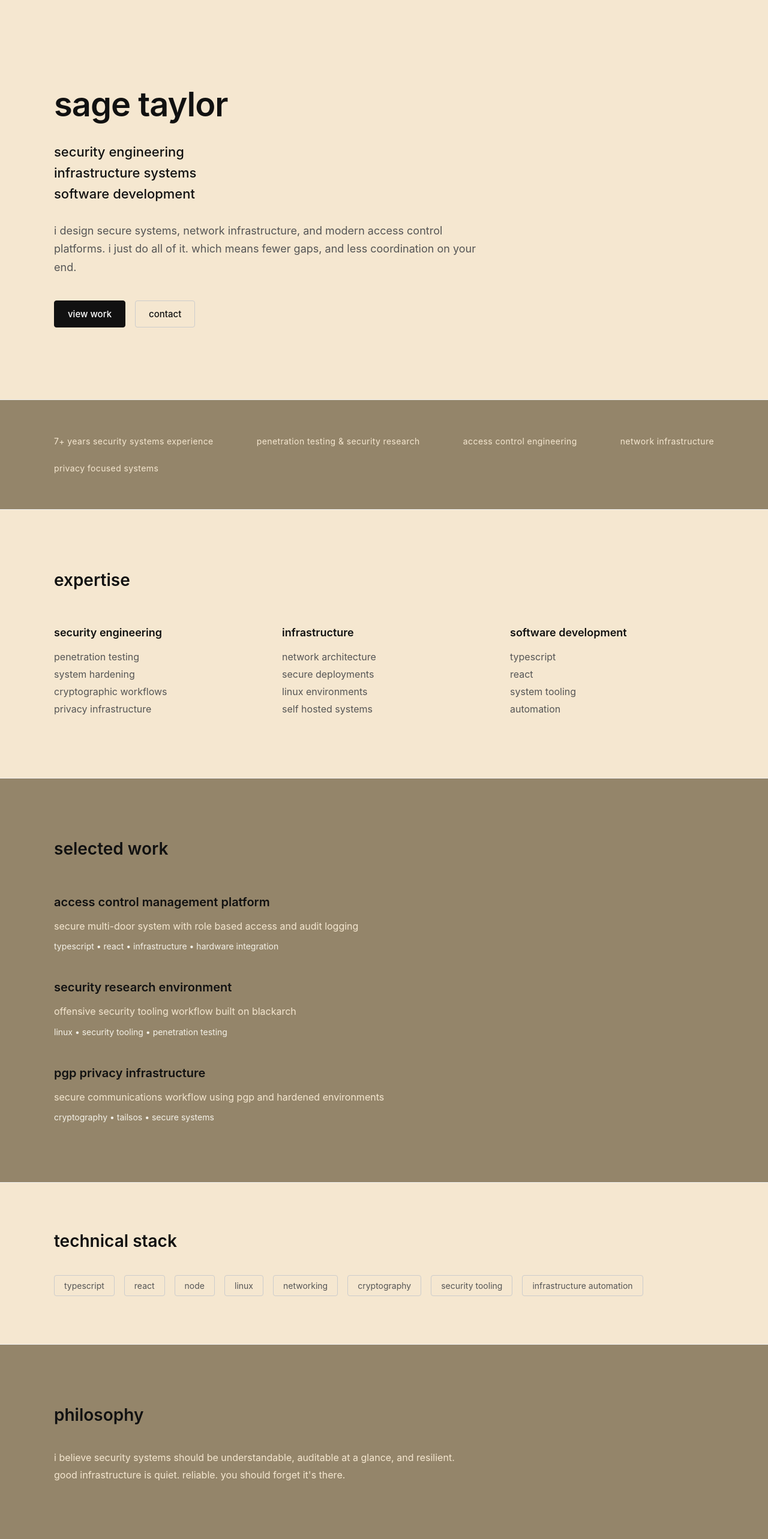
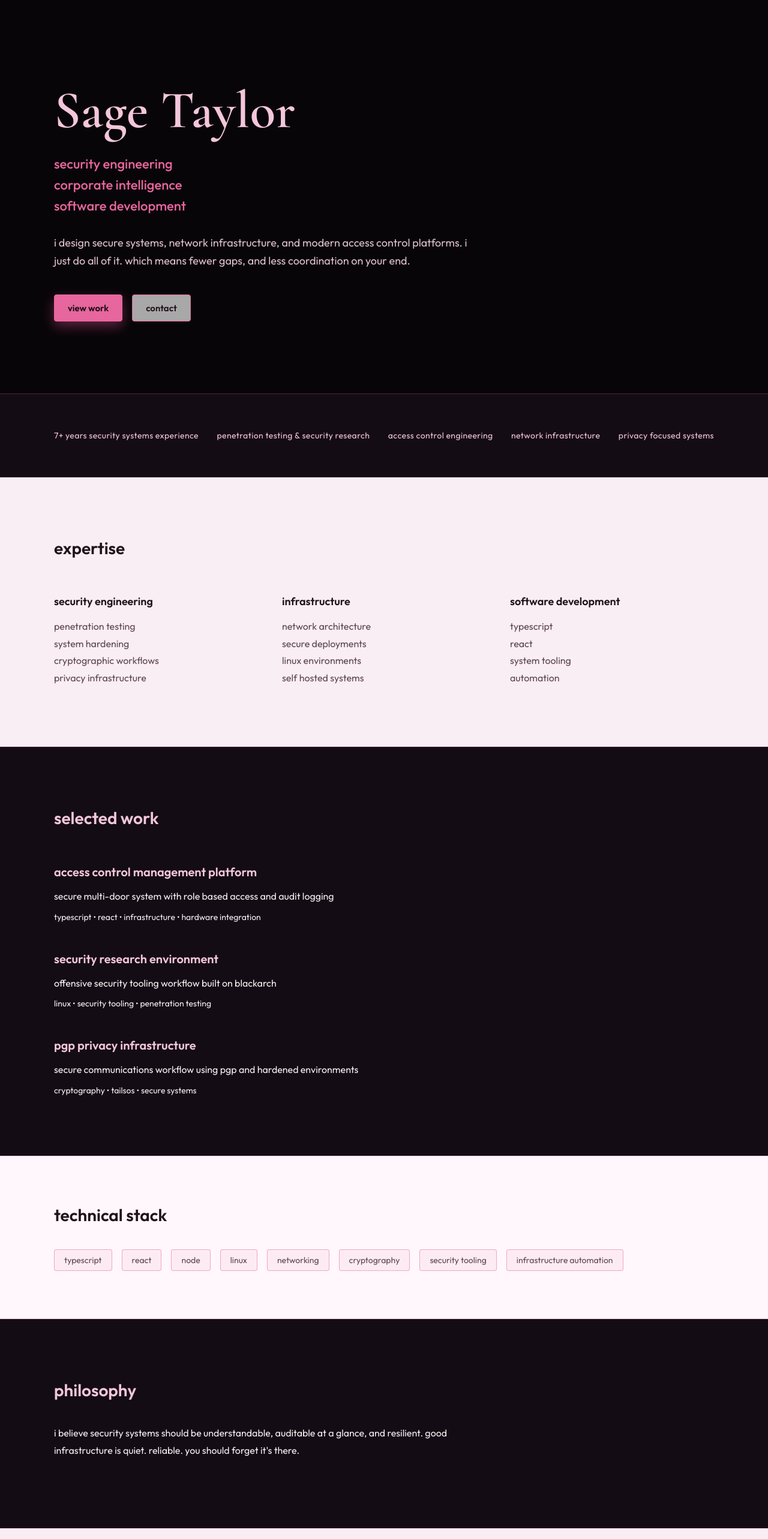
Before and after one commit to chevalier-security/portfolio, a React (Vite) app: page /projects in a window 1280 px wide. Shown: the top 2566 px of the page at 60% size. Built offline with nearby package versions, Linux system fonts and the light colour scheme.

Commit message:
Refine portfolio theme and typography for professional contrast

```diff
--- a/src/components/sections/ContactCTA.tsx
+++ b/src/components/sections/ContactCTA.tsx
@@ -6,9 +6,10 @@ export default function ContactCTA() {
     <section
       style={{
         padding: "120px 0",
-        borderTop: "1px solid #eee",
+        borderTop: "1px solid var(--border-subtle)",
         textAlign: "center",
-        backgroundColor: "#f5e7d0"
+        backgroundColor: "var(--bg-soft)",
+        color: "var(--ink)"
       }}
     >
       <Container>
@@ -25,7 +26,7 @@ export default function ContactCTA() {
         <p
           style={{
             fontSize: "16px",
-            color: "#555",
+              color: "var(--ink-muted)",
             lineHeight: 1.7,
             marginBottom: "40px"
           }}
--- a/src/components/sections/Credibility.tsx
+++ b/src/components/sections/Credibility.tsx
@@ -13,9 +13,9 @@ export default function Credibility() {
     <section
       style={{
         padding: "60px 0",
-        borderTop: "1px solid #eee",
-        borderBottom: "1px solid #eee",
-        backgroundColor: "#94856a"
+        borderTop: "1px solid var(--border-subtle)",
+        borderBottom: "1px solid var(--border-subtle)",
+        backgroundColor: "var(--bg-alt)"
       }}
     >
       <Container>
@@ -32,7 +32,7 @@ export default function Credibility() {
               key={item}
               style={{
                 fontSize: "14px",
-                color: "#f5e7d0",
+                color: "var(--accent-soft)",
                 letterSpacing: "0.4px"
               }}
             >
--- a/src/components/sections/Expertise.tsx
+++ b/src/components/sections/Expertise.tsx
@@ -40,7 +40,8 @@ export default function Expertise() {
     <section
       style={{
         padding: "100px 0",
-        backgroundColor: "#f5e7d0"
+        backgroundColor: "var(--bg-soft)",
+        color: "var(--ink)"
       }}
     >
       <Container>
@@ -80,7 +81,7 @@ export default function Expertise() {
                   margin: 0,
                   listStyle: "none",
                   lineHeight: 1.8,
-                  color: "#555"
+                  color: "var(--ink-muted)"
                 }}
               >
                 {column.items.map((item) => (
--- a/src/components/sections/Hero.tsx
+++ b/src/components/sections/Hero.tsx
@@ -6,18 +6,21 @@ export default function Hero() {
     <section
       style={{
         padding: "140px 0 120px 0",
-        backgroundColor: "#f5e7d0"
+        backgroundColor: "var(--bg)"
       }}
     >
       <Container>
         <div style={{ maxWidth: "720px" }}>
-
           <h1
             style={{
-              fontSize: "56px",
+              fontSize: "clamp(3rem, 8vw, 5.5rem)",
               fontWeight: 600,
               marginBottom: "28px",
-              letterSpacing: "-1px"
+              letterSpacing: "0.2px",
+              lineHeight: 1,
+              fontFamily: '"Cormorant Garamond", serif',
+              color: "var(--accent-soft)",
+              textTransform: "capitalize"
             }}
           >
             sage taylor
@@ -28,18 +31,19 @@ export default function Hero() {
               fontSize: "22px",
               lineHeight: 1.6,
               marginBottom: "28px",
-              fontWeight: 500
+              fontWeight: 500,
+              color: "var(--accent)"
             }}
           >
             security engineering<br />
-            infrastructure systems<br />
+            corporate intelligence<br />
             software development
           </div>
 
           <p
             style={{
               fontSize: "18px",
-              color: "#555",
+              color: "var(--muted)",
               lineHeight: 1.7,
               marginBottom: "40px"
             }}
@@ -54,7 +58,6 @@ export default function Hero() {
               contact
             </Button>
           </div>
-
         </div>
       </Container>
     </section>
--- a/src/components/sections/Philosophy.tsx
+++ b/src/components/sections/Philosophy.tsx
@@ -5,8 +5,8 @@ export default function Philosophy() {
     <section
       style={{
         padding: "100px 0",
-        borderTop: "1px solid #eee",
-        backgroundColor: "#94856a"
+        borderTop: "1px solid var(--border-subtle)",
+        backgroundColor: "var(--bg-alt)"
       }}
     >
       <Container>
@@ -14,7 +14,8 @@ export default function Philosophy() {
           style={{
             fontSize: "28px",
             marginBottom: "40px",
-            fontWeight: 600
+            fontWeight: 600,
+            color: "var(--accent-soft)"
           }}
         >
           philosophy
@@ -24,7 +25,7 @@ export default function Philosophy() {
           style={{
             fontSize: "16px",
             lineHeight: 1.8,
-            color: "#f5e7d0",
+            color: "var(--text)",
             maxWidth: "700px"
           }}
         >
--- a/src/components/sections/ProjectsPreview.tsx
+++ b/src/components/sections/ProjectsPreview.tsx
@@ -6,8 +6,8 @@ export default function ProjectsPreview() {
     <section
       style={{
         padding: "100px 0",
-        borderTop: "1px solid #eee",
-        backgroundColor: "#94856a"
+        borderTop: "1px solid var(--border-subtle)",
+        backgroundColor: "var(--bg-alt)"
       }}
     >
       <Container>
@@ -16,7 +16,8 @@ export default function ProjectsPreview() {
           style={{
             fontSize: "28px",
             marginBottom: "60px",
-            fontWeight: 600
+            fontWeight: 600,
+            color: "var(--accent-soft)"
           }}
         >
           selected work
@@ -30,7 +31,8 @@ export default function ProjectsPreview() {
                 style={{
                   fontSize: "20px",
                   marginBottom: "10px",
-                  fontWeight: 600
+                  fontWeight: 600,
+                  color: "var(--accent-soft)"
                 }}
               >
                 {project.title}
@@ -38,7 +40,7 @@ export default function ProjectsPreview() {
 
               <p
                 style={{
-                  color: "#f5e7d0",
+                  color: "var(--text)",
                   marginBottom: "12px",
                   lineHeight: 1.6
                 }}
@@ -49,7 +51,7 @@ export default function ProjectsPreview() {
               <div
                 style={{
                   fontSize: "14px",
-                  color: "#f5f2e8"
+                  color: "var(--text)"
                 }}
               >
                 {project.stack.join(" • ")}
--- a/src/components/sections/Techstack.tsx
+++ b/src/components/sections/Techstack.tsx
@@ -6,8 +6,9 @@ export default function TechStack() {
     <section
       style={{
         padding: "80px 0",
-        borderTop: "1px solid #eee",
-        backgroundColor: "#f5e7d0"
+        borderTop: "1px solid var(--border-subtle)",
+        backgroundColor: "var(--bg-soft-alt)",
+        color: "var(--ink)"
       }}
     >
       <Container>
@@ -34,10 +35,11 @@ export default function TechStack() {
               key={tech}
               style={{
                 padding: "8px 16px",
-                border: "1px solid #ccc",
+                border: "1px solid var(--border)",
                 borderRadius: "4px",
                 fontSize: "14px",
-                color: "#555"
+                color: "var(--ink-muted)",
+                backgroundColor: "rgba(231, 102, 158, 0.08)"
               }}
             >
               {tech}
--- a/src/components/ui/Button.tsx
+++ b/src/components/ui/Button.tsx
@@ -6,15 +6,15 @@ type Props = {
 
 export default function Button({ children, href, variant = "primary" }: Props) {
   const primary = {
-    background: "#111",
-    color: "#fff",
-    border: "1px solid #111"
+    background: "var(--accent)",
+    color: "#180b13",
+    border: "1px solid var(--accent)"
   }
 
   const secondary = {
-    background: "transparent",
-    color: "#111",
-    border: "1px solid #ccc"
+    background: "rgba(255, 255, 255, 0.65)",
+    color: "var(--ink)",
+    border: "1px solid var(--accent)"
   }
 
   const style = variant === "primary" ? primary : secondary
@@ -33,7 +33,9 @@ export default function Button({ children, href, variant = "primary" }: Props) {
         textDecoration: "none",
         fontSize: "15px",
         borderRadius: "4px",
-        fontWeight: 500
+        fontWeight: 600,
+        transition: "transform var(--transition), box-shadow var(--transition), background-color var(--transition), color var(--transition)",
+        boxShadow: variant === "primary" ? "0 8px 20px rgba(255, 95, 162, 0.35)" : "none"
       }}
     >
       {children}
--- a/src/pages/NotFound.tsx
+++ b/src/pages/NotFound.tsx
@@ -1,3 +1,14 @@
 export default function NotFound() {
-  return <div style={{padding: "100px", textAlign: "center"}}>there's no page here.. how did you even do this? nice</div>
+  return (
+    <section
+      style={{
+        padding: "120px 24px",
+        textAlign: "center",
+        backgroundColor: "var(--bg)",
+        color: "var(--muted)"
+      }}
+    >
+      there's no page here.. how did you even do this? nice
+    </section>
+  )
 }
--- a/src/styles/globals.css
+++ b/src/styles/globals.css
@@ -1,12 +1,21 @@
+@import url("https://fonts.googleapis.com/css2?family=Cormorant+Garamond:wght@500;600;700&family=Outfit:wght@400;500;600;700;800&display=swap");
+
 :root {
-  --bg: #f5e7d0;
-  --bg-alt: #94856a;
-  --text: #111;
-  --muted: #555;
-  --border: rgba(0, 0, 0, 0.12);
-  --card: rgba(250, 245, 236, 0.95);
-  --shadow: 0 12px 24px rgba(0, 0, 0, 0.08);
-  --transition: 160ms ease;
+  --bg: #080508;
+  --bg-alt: #140c14;
+  --bg-soft: #f8eef3;
+  --bg-soft-alt: #fff7fb;
+  --text: #f9eef4;
+  --muted: #dfc1d0;
+  --ink: #22121b;
+  --ink-muted: #5f4452;
+  --accent: #e7669e;
+  --accent-soft: #f3c6db;
+  --border: rgba(231, 102, 158, 0.52);
+  --border-subtle: rgba(231, 102, 158, 0.28);
+  --card: rgba(255, 249, 253, 0.94);
+  --shadow: 0 12px 26px rgba(20, 8, 16, 0.16);
+  --transition: 180ms ease;
 }
 
 html {
@@ -15,9 +24,11 @@ html {
 
 body {
   margin: 0;
-  font-family: 'Inter', sans-serif;
-  background: radial-gradient(circle at 10% 10%, #fbf7ee 0%, #f1e7d0 55%, #f2f2f0 100%);
-  color: var(--text);
+  font-family: "Outfit", sans-serif;
+  background:
+    radial-gradient(circle at 12% 8%, rgba(231, 102, 158, 0.18) 0%, rgba(8, 5, 8, 0) 40%),
+    linear-gradient(180deg, #130914 0%, #09070b 100%);
+  color: var(--ink);
 }
 
 a {
@@ -37,9 +48,11 @@ ul {
 
 .card {
   background: var(--card);
-  border: 1px solid var(--border);
-  border-radius: 12px;
-  box-shadow: 0 14px 30px rgba(0, 0, 0, 0.05);
+  color: var(--ink);
+  border: 1px solid rgba(100, 56, 81, 0.2);
+  border-radius: 14px;
+  box-shadow: var(--shadow);
+  backdrop-filter: blur(5px);
   transition: transform var(--transition), box-shadow var(--transition);
 }
 
@@ -47,3 +60,26 @@ ul {
   transform: translateY(-3px);
   box-shadow: var(--shadow);
 }
+
+section {
+  animation: section-rise 420ms ease both;
+}
+
+@keyframes section-rise {
+  from {
+    opacity: 0;
+    transform: translateY(18px);
+  }
+
+  to {
+    opacity: 1;
+    transform: translateY(0);
+  }
+}
+
+@media (prefers-reduced-motion: reduce) {
+  * {
+    animation: none !important;
+    transition: none !important;
+  }
+}
```
Also changed, not shown: src/pages/Contact.tsx (+19 -19 lines), src/pages/Projects.tsx (+31 -11 lines).
